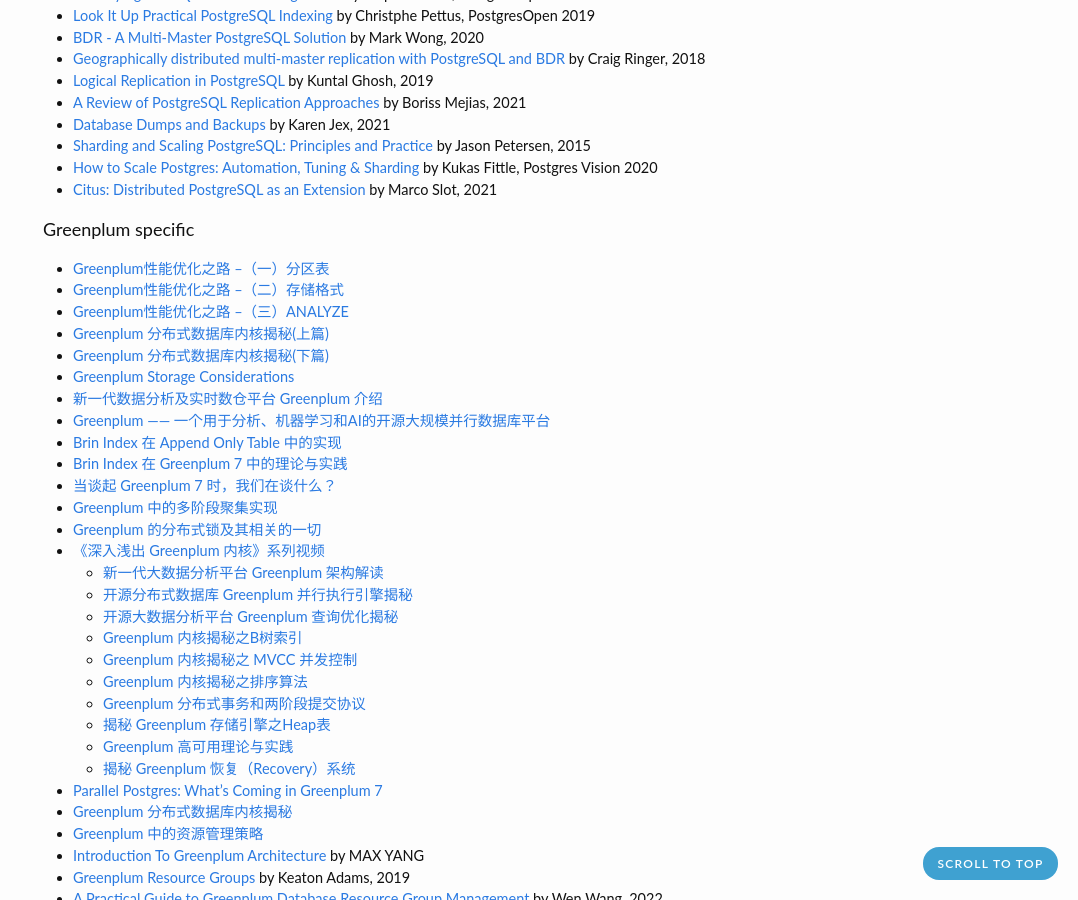
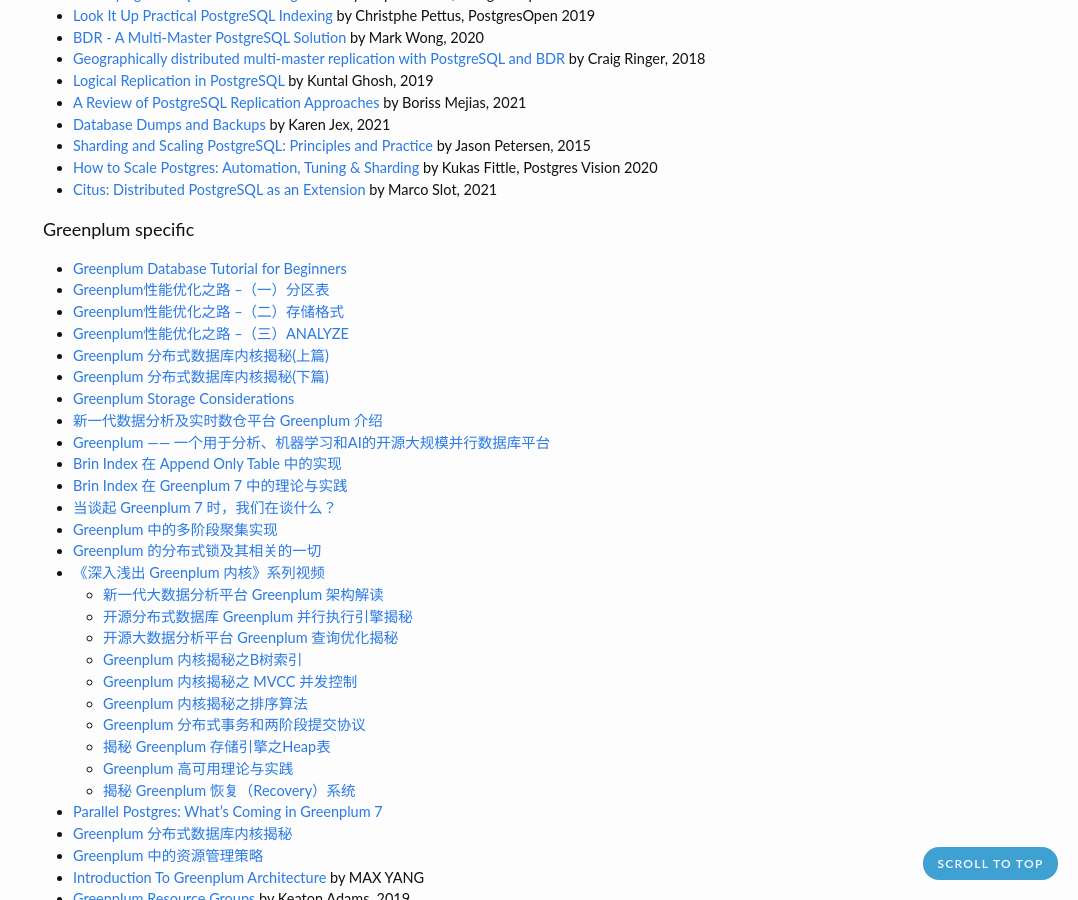
Before and after one commit to zhjwpku/zhjwpku.github.io, a Jekyll site: the page built from _posts/2022-07-12-awesome-postgres.md, in a window 1280 px wide and 900 px high, scrolled down 3120 px. Shown: the whole window, without its empty margins (202-1280 px from the left). Built offline with Jekyll 4.4.1, drawn with Linux system fonts in a browser that asks for light colours; comment, search, counter and statistics services are not loaded.

Commit message:
Greenplum Database Tutorial for Beginners
Signed-off-by: Junwang Zhao <zhjwpku@gmail.com>

```diff
--- a/_posts/2022-07-12-awesome-postgres.md
+++ b/_posts/2022-07-12-awesome-postgres.md
@@ -157,6 +157,7 @@
 
 <h4>Greenplum specific</h4>
 
+- [Greenplum Database Tutorial for Beginners](https://www.youtube.com/watch?v=i9L-RpEvhaI)
 - [Greenplum性能优化之路 --（一）分区表](https://cloud.tencent.com/developer/article/1374067)
 - [Greenplum性能优化之路 --（二）存储格式](https://cloud.tencent.com/developer/article/1393372)
 - [Greenplum性能优化之路 --（三）ANALYZE](https://cloud.tencent.com/developer/article/1685910)
```
